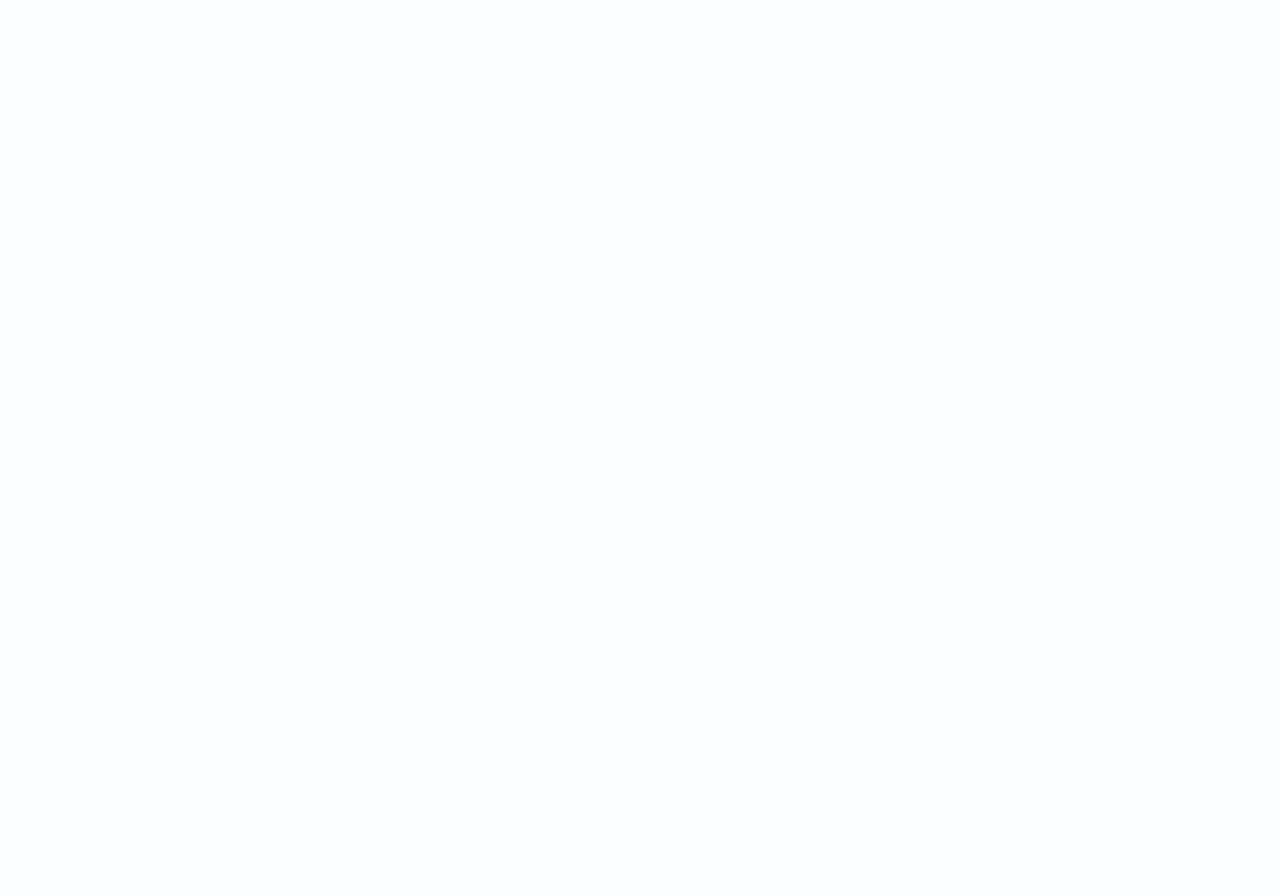
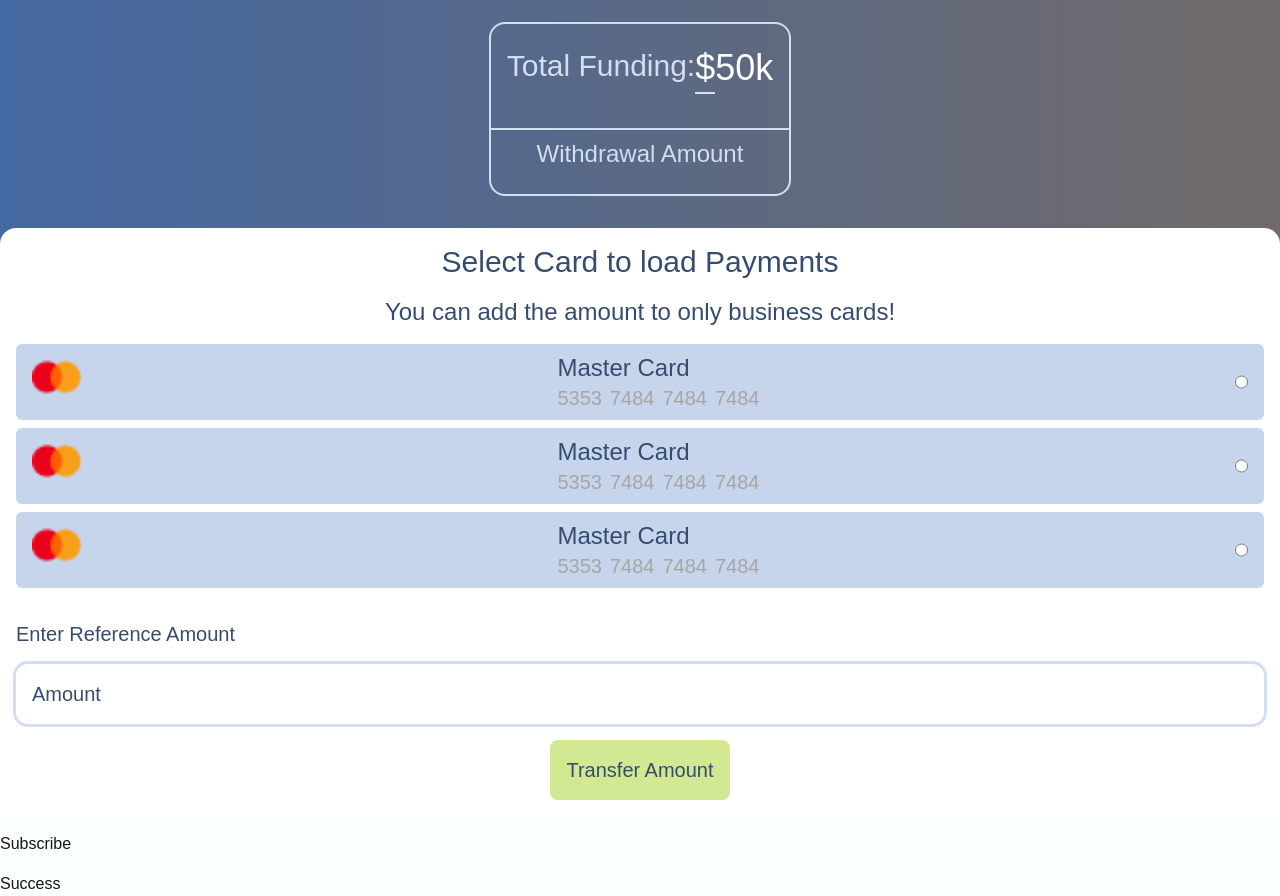
Before and after one commit to Sallah10/neighborhood-hub, a Next.js app: page / in a window 1280 px wide. Shown: the part 930-1826 px from the top of the page. Before the commit the page ends 800 px from the top, so only its background shows below. Built offline with nearby package versions, Linux system fonts and the light colour scheme.

Commit message:
payment component done and dusted with card selection and styling

```diff
--- a/app/globals.css
+++ b/app/globals.css
@@ -52,4 +52,7 @@
   .card {
     @apply bg-white flex rounded-xl flex-col gap-4 max-h-[100vh] max-w-full p-6;
   }
+  .paymentCard {
+    @apply flex justify-between bg-[#c6d5ec] rounded-md px-4 py-2;
+  }
 }
--- a/app/page.tsx
+++ b/app/page.tsx
@@ -1,6 +1,9 @@
 import Image from "next/image";
 import logo from "./assets/logo.png"
 import Link from "next/link";
+import Payment from "./payment";
+import Subscribe from "./subscribe";
+import Success from "./success";
 
 export default function Home() {
   return (
@@ -14,6 +17,11 @@
           <button className="button">Let&apos;s Get Started</button>
         </Link>
       </div>
+      <div className="flex flex-col gap-4 self-center">
+        <Payment />
+        <Subscribe />
+        <Success />
+      </div>
     </>
   );
 }
--- a/app/payment.tsx
+++ b/app/payment.tsx
@@ -1,8 +1,73 @@
 import React from 'react'
+import Image from 'next/image'
+import mastercard from './assets/mastercard.png'
 
 const Payment = () => {
     return (
-        <div>Payment</div>
+        <>
+            <div className='main'>
+                <h1 className='text-h1'>Payment settings</h1>
+                <div className='bg-gradient-to-r from-[#4468A1] to-[#706a6a] gap-4 flex flex-col px-4 pt-8 w-full pb-12 md:w-full lg:w-full md:items-center'>
+                    <h3 className="text-h3 text-white">Recent Status</h3>
+                    <div className="border-[#D2DEF1] border-2 rounded-2xl flex flex-col gap-10 py-6">
+                        <div className="flex justify-between px-4">
+                            <h2 className="text-h2 text-[#D2DEF1]">Total Funding:</h2>
+                            <h1 className="text-h1 text-white"><span className='border-b-2 pb-1 border-[#D2DEF1]'>$</span>50k</h1>
+                        </div>
+                        <h2 className="text-h3 text-[#D2DEF1] text-center border-t-2 pt-2 border-[#D2DEF1] w-full"> Withdrawal Amount</h2>
+                    </div>
+                </div>
+                <div className='bg-white rounded-t-2xl p-4 w-full h-full -mt-12 flex flex-col gap-4'>
+                    <h2 className='text-h2 text-center'>Select Card to load Payments</h2>
+                    <h3 className='text-h3 text-center'>You can add the amount to only business cards!</h3>
+                    <div className='flex flex-col gap-2'>
+                        <div className='paymentCard'>
+                            <Image src={mastercard} alt="Mastercard" className='w-[50px] h-[50px]' />
+                            <div>
+                                <h3 className='text-h3'>Master Card</h3>
+                                <div className='flex flex-row gap-2'>
+                                    <h4 className='text-p text-[#A8A5A5]'>5353</h4>
+                                    <h4 className='text-p text-[#A8A5A5]'>7484</h4>
+                                    <h4 className='text-p text-[#A8A5A5]'>7484</h4>
+                                    <h4 className='text-p text-[#A8A5A5]'>7484</h4>
+                                </div>
+                            </div>
+                            <input type="radio" name="card" id="card" />
+                        </div>
+                        <div className='paymentCard'>
+                            <Image src={mastercard} alt="Mastercard" className='w-[50px] h-[50px]' />
+                            <div>
+                                <h3 className='text-h3'>Master Card</h3>
+                                <div className='flex flex-row gap-2'>
+                                    <h4 className='text-p text-[#A8A5A5]'>5353</h4>
+                                    <h4 className='text-p text-[#A8A5A5]'>7484</h4>
+                                    <h4 className='text-p text-[#A8A5A5]'>7484</h4>
+                                    <h4 className='text-p text-[#A8A5A5]'>7484</h4>
+                                </div>
+                            </div>
+                            <input type="radio" name="card" id="card" />
+                        </div>
+                        <div className='paymentCard'>
+                            <Image src={mastercard} alt="Mastercard" className='w-[50px] h-[50px]' />
+                            <div>
+                                <h3 className='text-h3'>Master Card</h3>
+                                <div className='flex flex-row gap-2'>
+                                    <h4 className='text-p text-[#A8A5A5]'>5353</h4>
+                                    <h4 className='text-p text-[#A8A5A5]'>7484</h4>
+                                    <h4 className='text-p text-[#A8A5A5]'>7484</h4>
+                                    <h4 className='text-p text-[#A8A5A5]'>7484</h4>
+                                </div>
+                            </div>
+                            <input type="radio" name="card" id="card" />
+                        </div>
+                    </div>
+                    <h3 className='text-p mt-4'>Enter Reference Amount</h3>
+                    <search className='px-4 py-4 text-p w-full rounded-xl border-r-8 border-transparent outline outline-[#D2DEF1]'> Amount</search>
+                    <button className='button self-center'> Transfer Amount </button>
+                </div>
+            </div>
+        </>
+
     )
 }
 
```
Also changed, not shown: app/assets/mastercard.png (added).
